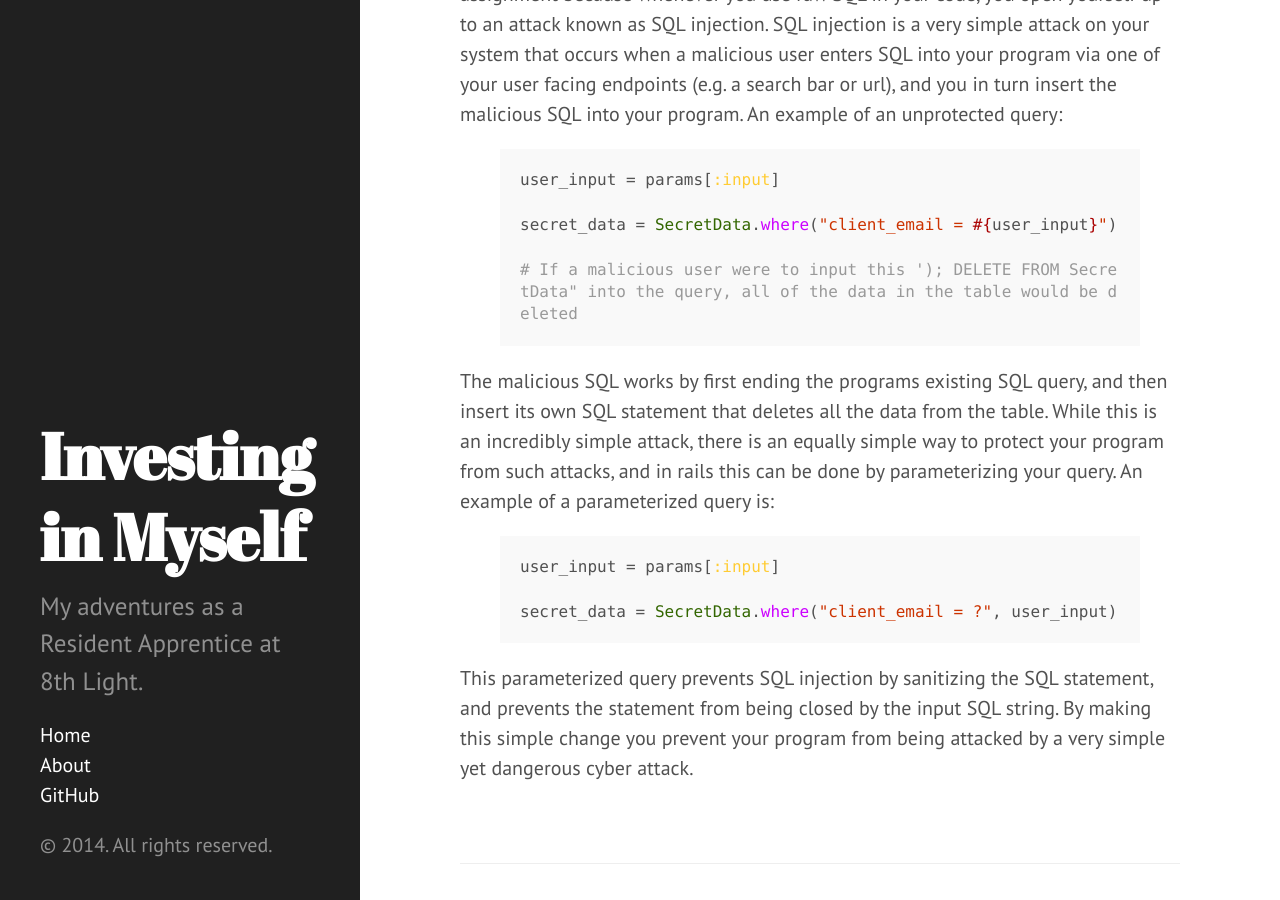
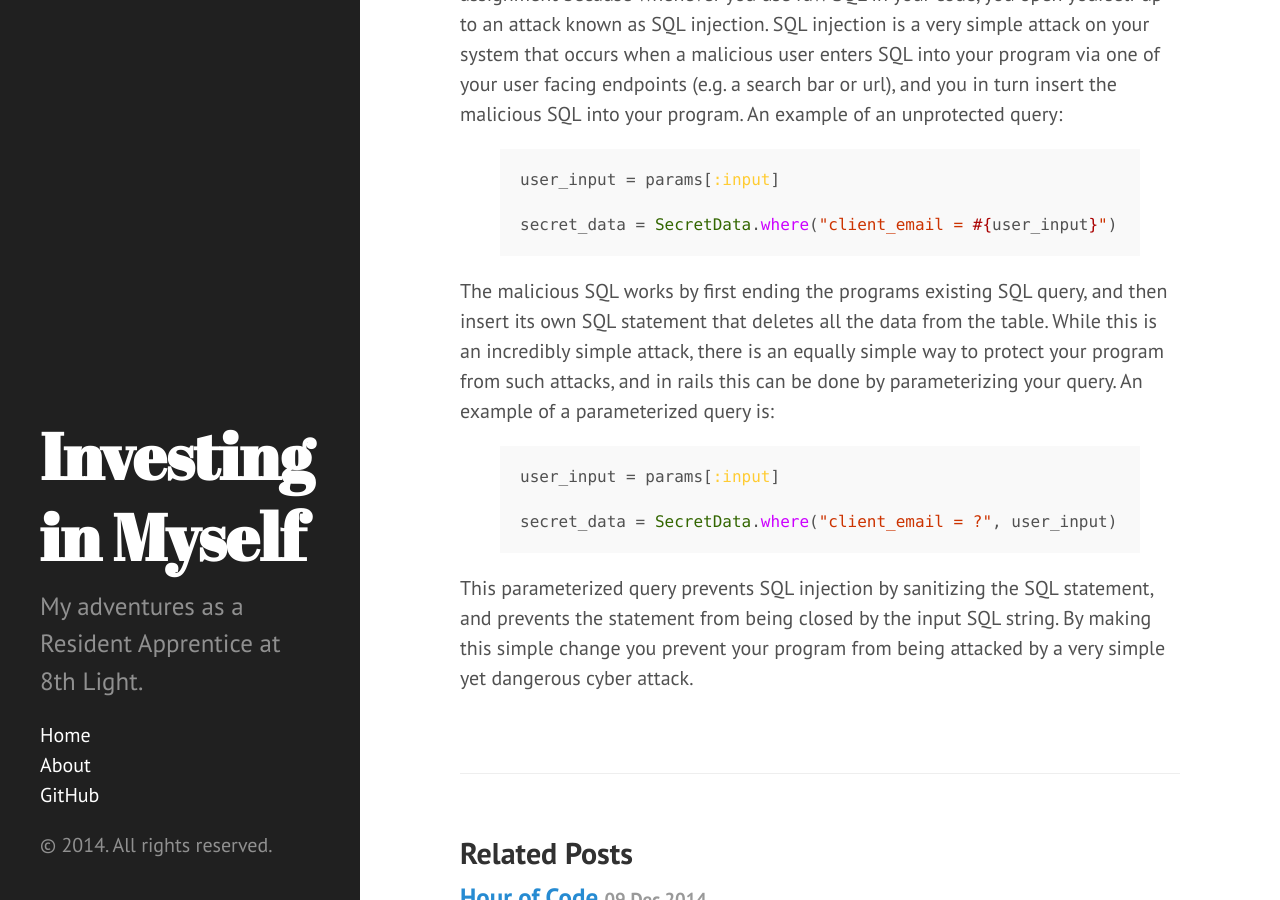
Before and after one commit to Nayshins/Nayshins.github.io, a Jekyll site: the page built from _posts/2014-12-15-preventing-SQL-injection-with-rails.md, in a window 1280 px wide and 900 px high, scrolled down 351 px. Built offline with Jekyll 4.4.1, drawn with Linux system fonts in a browser that asks for light colours; Markdown is read by kramdown in place of the engine named in the settings.

Commit message:
Fix post:

```diff
--- a/_posts/2014-12-15-preventing-SQL-injection-with-rails.md
+++ b/_posts/2014-12-15-preventing-SQL-injection-with-rails.md
@@ -10,7 +10,6 @@ user_input = params[:input]
 
 secret_data = SecretData.where("client_email = #{user_input}")
 
-# If a malicious user were to input this '); DELETE FROM SecretData" into the query, all of the data in the table would be deleted
 {% endhighlight %}
 
 The malicious SQL works by first ending the programs existing SQL query, and then insert its own SQL statement that deletes all the data from the table. While this is an incredibly simple attack, there is an equally simple way to protect your program from such attacks, and in rails this can be done by parameterizing your query. An example of a parameterized query is:
```
